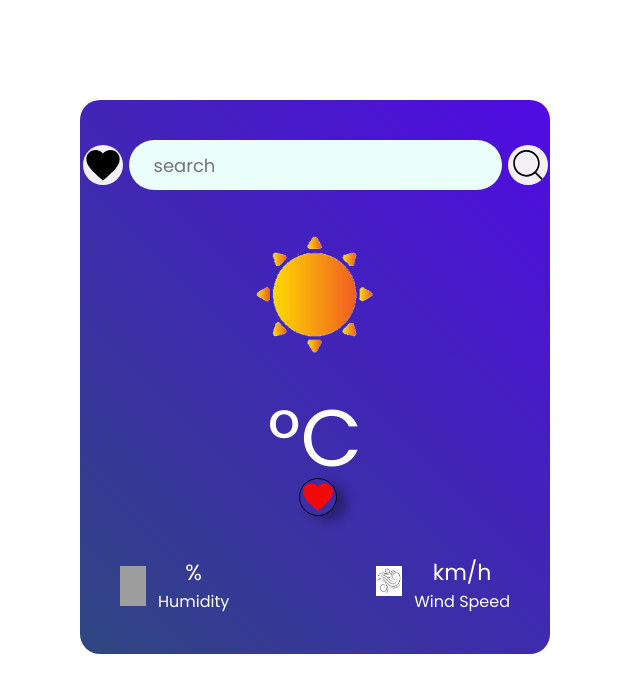
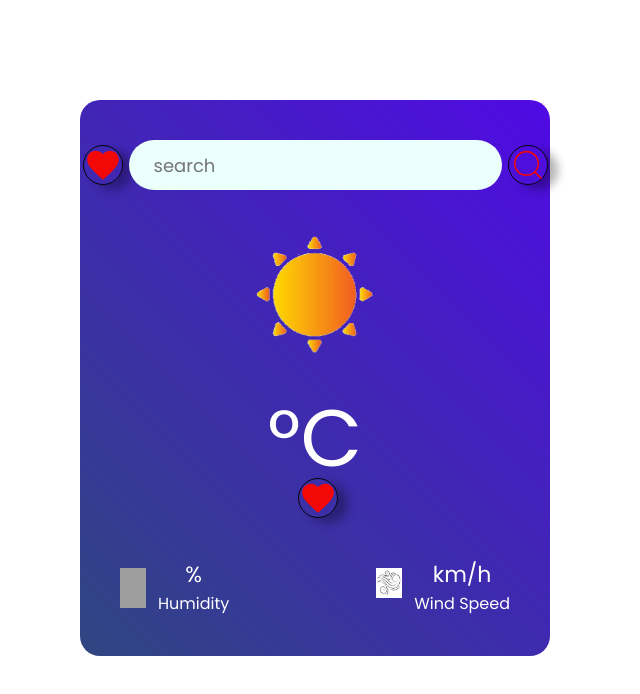
Before and after one commit to ziyahulhaq/Weather, a React (Vite) app: page / in a window 1280 px wide. Shown: the top 694 px of the page, without its empty margins (325-965 px from the left). Built offline with nearby package versions, Linux system fonts and the light colour scheme; grey boxes are pictures that could not be loaded; a web font is replaced by a local one.

Commit message:
4 commit

```diff
--- a/src/components/Home.css
+++ b/src/components/Home.css
@@ -18,6 +18,9 @@ body{
 }
 
 .fav {
+   position: absolute;
+  top: 10px;
+  right: 10px;
   width: 38px;
   height: 38px;
   border-radius: 50%;
@@ -30,8 +33,7 @@ body{
   align-items: center;
   justify-content: center;
   transition: all 0.25s ease;
-    box-shadow: 10px 5px 10px rgba(0, 0, 0, 0.3);
-
+  box-shadow: 10px 5px 10px rgba(0, 0, 0, 0.3);
 }
 
 .fav:hover {
--- a/src/components/Home.jsx
+++ b/src/components/Home.jsx
@@ -1,17 +1,35 @@
 import React from 'react'
 import "./Home.css"
-import { MdOutlineFavorite } from "react-icons/md";
+import { IoMdArrowRoundBack } from "react-icons/io";
+import { Link } from 'react-router-dom';
+import { useLocation } from 'react-router-dom';
 
 const Home = () => {
+  const location = useLocation();
+  const { favData } = location.state || {};
+  console.log("khgvhjk" , favData);
+
+
   return (
      <div className="Weather">
               <div className="search-bar">
-        <MdOutlineFavorite className="fav"/>
+              <Link to={"/"}>
+              <IoMdArrowRoundBack
+              className='fav'/>
+              </Link>
+              </div>
+ {Array.isArray(favData) &&
+  favData.map((item, index) => (
+    <div key={index}>
+      <p>{item.location}</p>
+      <p>{item.temperature}°C</p>
+      <p>{item.humidity}%</p>
+      <p>{item.windspeed} km/h</p>
+    </div>
+  ))
+}
+     </div>
 
-                {/* <input type='text' placeholder='type'></input> */}
-              </div>
-
-     </div>
   )
 }
 
--- a/src/components/Open.css
+++ b/src/components/Open.css
@@ -1,12 +1,11 @@
-@import url('https://fonts.googleapis.com/css2?family=Miniver&family=Poppins:ital,wght@0,100;0,200;0,300;0,400;0,500;0,600;0,700;0,800;0,900;1,100;1,200;1,300;1,400;1,500;1,600;1,700;1,800;1,900&family=Sansita+Swashed:wght@300..900&family=Sekuya&display=swap');
-*{
+@import url("https://fonts.googleapis.com/css2?family=Miniver&family=Poppins:ital,wght@0,100;0,200;0,300;0,400;0,500;0,600;0,700;0,800;0,900;1,100;1,200;1,300;1,400;1,500;1,600;1,700;1,800;1,900&family=Sansita+Swashed:wght@300..900&family=Sekuya&display=swap");
+* {
   margin: 0;
   padding: 0;
   box-sizing: border-box;
   font-family: "Poppins", sans-serif;
-
 }
-.Open{
+.Open {
   min-height: 100vh;
   display: grid;
   background: #563;
@@ -15,7 +14,7 @@
   place-self: center;
   padding: 40px;
   border-radius: 40px;
-    background-image: linear-gradient(45deg, #2f4680 ,#500ae4);
+  background-image: linear-gradient(45deg, #2f4680, #500ae4);
   display: flex;
   flex-direction: column;
   align-items: center;
@@ -25,14 +24,13 @@
   margin: 100px auto 0;
   border-radius: 20px;
   text-align: center;
-
 }
-.search-bar{
+.search-bar {
   display: flex;
   align-items: center;
   gap: 12px;
 }
-.search-bar input{
+.search-bar input {
   height: 50px;
   border: none;
   outline: none;
@@ -42,84 +40,107 @@
   background: #ebfffc;
   font-size: 18px;
 }
-.fav-icon{
+.fav-icon {
   width: 40px;
   height: 40px;
-background-color: #f3f1f6;
   border-radius: 50%;
   cursor: pointer;
+     border: 1px solid #040404;
+  background: transparent;
+  color: #f30808;
+  display: flex;
+  transition: all 0.25s ease;
+  box-shadow: 10px 5px 10px rgba(0, 0, 0, 0.3);
 }
-.fav-icon:hover{
-    background-color: #0591ee;
+.fav-icon:hover {
+  background-color: #020202;
+  color: #fff;
 }
-.search-icon{
+.search-icon {
   width: 40px;
   height: 40px;
-background-color: #f3f1f6;
   border-radius: 50%;
   cursor: pointer;
+  border: 1px solid #040404;
+  background: transparent;
+  color: #f30808;
+  display: flex;
+  transition: all 0.25s ease;
+  box-shadow: 10px 5px 10px rgba(0, 0, 0, 0.3);
 }
-.search-icon:hover{
-    background-color: #0591ee;
+.search-icon:hover {
+  background-color: #040404;
+  color: #fff;
 }
-.fav{
+
+.favr {
   width: 40px;
   height: 40px;
-background-color: #f3f1f6;
   border-radius: 50%;
   cursor: pointer;
+   border: 1px solid #040404;
+  background: transparent;
+  color: #f30808;
+  display: flex;
+  transition: all 0.25s ease;
+  box-shadow: 10px 5px 10px rgba(0, 0, 0, 0.3);
 }
-.btn-slide{
+
+.favr:hover {
+  background-color: #020202;
+  color: #fff;
+}
+.btn-slide {
   display: flex;
   align-items: center;
   gap: 6px;
 }
-.src-btn{
+.src-btn {
   display: flex;
   align-items: center;
   gap: 6px;
 }
-.weather-icon{
+.weather-icon {
   width: 150px;
   margin: 30px 0;
 }
-.temperature{
+.temperature {
   color: #fff;
   font-size: 80px;
   line-height: 1;
 }
-.location{
+.location {
   color: #fff;
   font-size: 40px;
   font-family: "Poppins", sans-serif;
 }
-.weather-data{
+.weather-data {
   width: 100%;
   margin-top: 40px;
   color: #fff;
   display: flex;
   justify-content: space-between;
 }
-.weather-data .col{
+.weather-data .col {
   display: flex;
   align-items: flex-start;
   gap: 12px;
   font-size: 22px;
 }
-.weather-data .col span{
+.weather-data .col span {
   display: block;
   font-size: 16px;
 }
-.weather-data .col img{
+.weather-data .col img {
   width: 26px;
   margin-top: 10px;
 }
-.city-font{
+.city-font {
   font-family: "Poppins", sans-serif;
   font-size: 1rem;
   line-height: 1.8;
   color: #f7f4f4;
 }
-.fav{
+.fav {
   color: #f70404;
 }
--- a/src/components/Open.jsx
+++ b/src/components/Open.jsx
@@ -2,11 +2,17 @@ import { useEffect, useRef, useState } from "react";
 import "./Open.css";
 import { CiSearch } from "react-icons/ci";
 import { MdOutlineFavorite } from "react-icons/md";
+import { Link } from "react-router-dom";
 
 function Open() {
   const inputRef = useRef();
   const [weatherdata, setweatherdata] = useState(false);
-  const [favData, setFavData] = useState([]);
+
+  const [favData, setFavData] = useState(() => {
+    const saved = localStorage.getItem("favData");
+    return saved ? JSON.parse(saved) : [];
+  });
+
   const [error, setError] = useState("");
 
   useEffect(() => {
@@ -23,27 +29,30 @@ function Open() {
 
   function AddFavv(newData) {
     setFavData((weatherdata) => [...weatherdata, newData]);
-    console.log("all ", favData);
   }
 
   const ApiKey = "87c6e5db41cc3ad5da364d6a15b705a1";
+
   const search = async (event) => {
     event.preventDefault(); // Prevents the browser from reloading the page
     const city = inputRef.current.value;
+
     if (city === "") {
       alert("ullupp undo da");
       return;
     }
+
     try {
       const url = `https://api.openweathermap.org/data/2.5/weather?q=${city}&appid=${ApiKey}&units=metric`;
       const response = await fetch(url);
       const data = await response.json();
-      setweatherdata({
+
+      setweatherdata[{
         humidity: data.main.humidity,
         windspeed: data.wind.speed,
         temperature: data.main.temp,
         location: data.name,
-      });
+      }];
     } catch (error) {
       console.log(error);
       setError(error);
@@ -64,36 +73,51 @@ function Open() {
     <div className="Weather">
       <div className="search-bar">
         <form className="src-btn" onSubmit={search}>
+          <Link to={"about"}
+          state={{ favData }}>
             <MdOutlineFavorite
               className="fav-icon"
               // onClick={() => AddFavv(weatherdata.location)}
             />
+          </Link>
+
           <input ref={inputRef} type="text" placeholder="search" />
           <CiSearch type="submit" className="search-icon" />
         </form>
       </div>
+
       <h1 className="city-font">{error && "City not found"}</h1>
-      <img src="/images/sun-39.png" alt="" className="weather-icon"></img>
-      <p className="temperature">{weatherdata.temperature}°C</p>
+
+      <img
+        src="/images/sun-39.png"
+        alt=""
+        className="weather-icon"
+      />
+
+      <p className="temperature">
+        {weatherdata.temperature}°C
+      </p>
+
       <div className="btn-slide">
         <p className="location">{weatherdata.location}</p>
+
        <MdOutlineFavorite
-          className="fav"
-          onClick={() => AddFavv(weatherdata.location)}
+  className="favr"
+  onClick={() => AddFavv(weatherdata)}
 />
       </div>
+
       <div className="weather-data">
         <div className="col">
-          <img src="/images/humidity.png" alt="" height="40"></img>
+          <img src="/images/humidity.png" alt="" height="40" />
           <div>
             <p>{weatherdata?.humidity}%</p>
-
             <span>Humidity</span>
           </div>
         </div>
 
         <div className="col">
-          <img src="/public/images/width.jpeg" alt="" height="30"></img>
+          <img src="/public/images/width.jpeg" alt="" height="30" />
           <div>
             <p>{weatherdata.windspeed}km/h</p>
             <span>Wind Speed</span>
```
Lines whose indentation alone changed are shown as unchanged.
